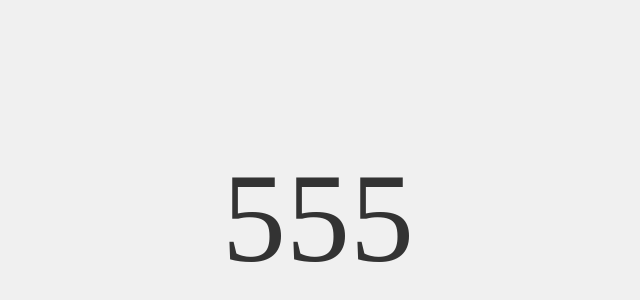
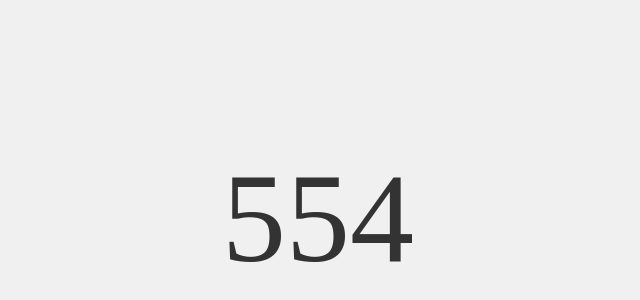
Before and after one commit to sal0-h/555, a plain HTML site: page index.html in a window 1280 px wide. Shown: the part 182-482 px from the top of the page, without its empty margins (322-962 px from the left). Drawn offline with Linux system fonts and the light colour scheme.

Commit message:
Changes digit to 554

```diff
--- a/index.html
+++ b/index.html
@@ -20,6 +20,6 @@
     </style>
 </head>
 <body>
-    <div class="number">555</div>
+    <div class="number">554</div>
 </body>
 </html>
```
